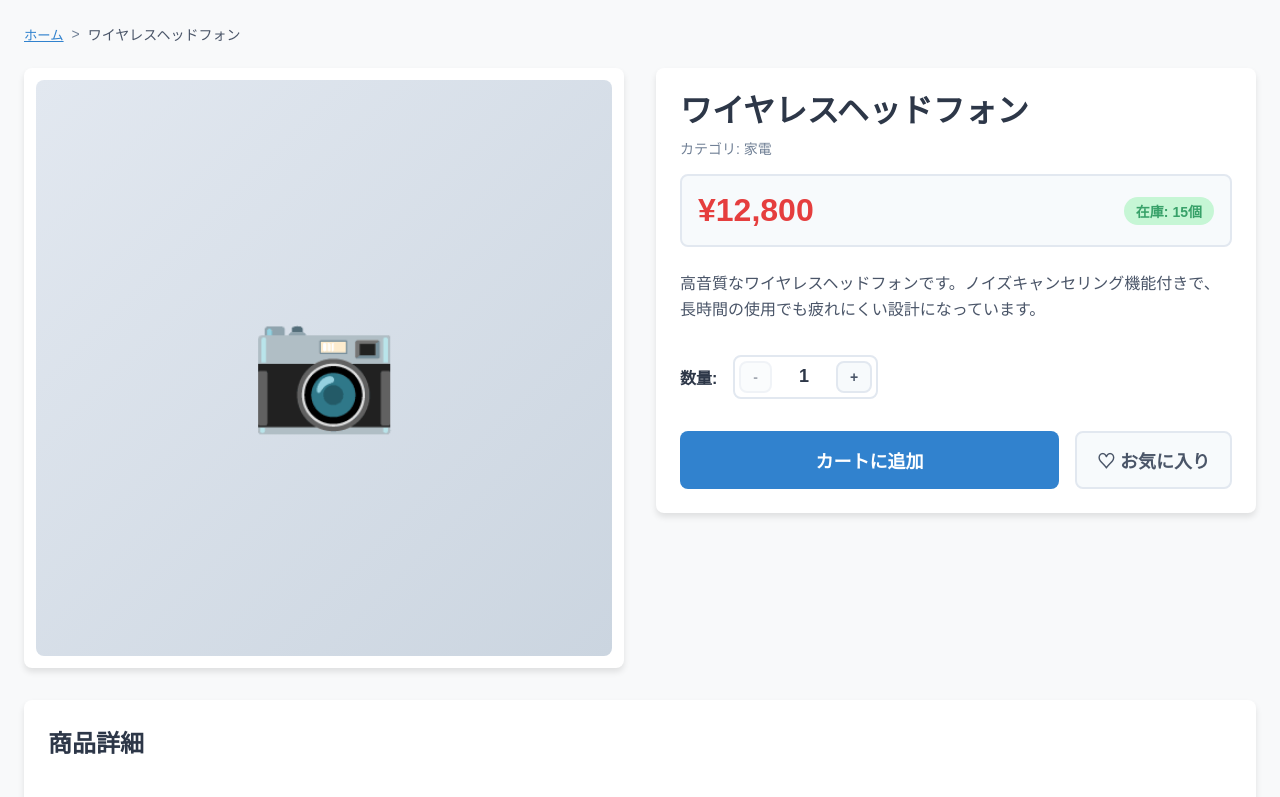
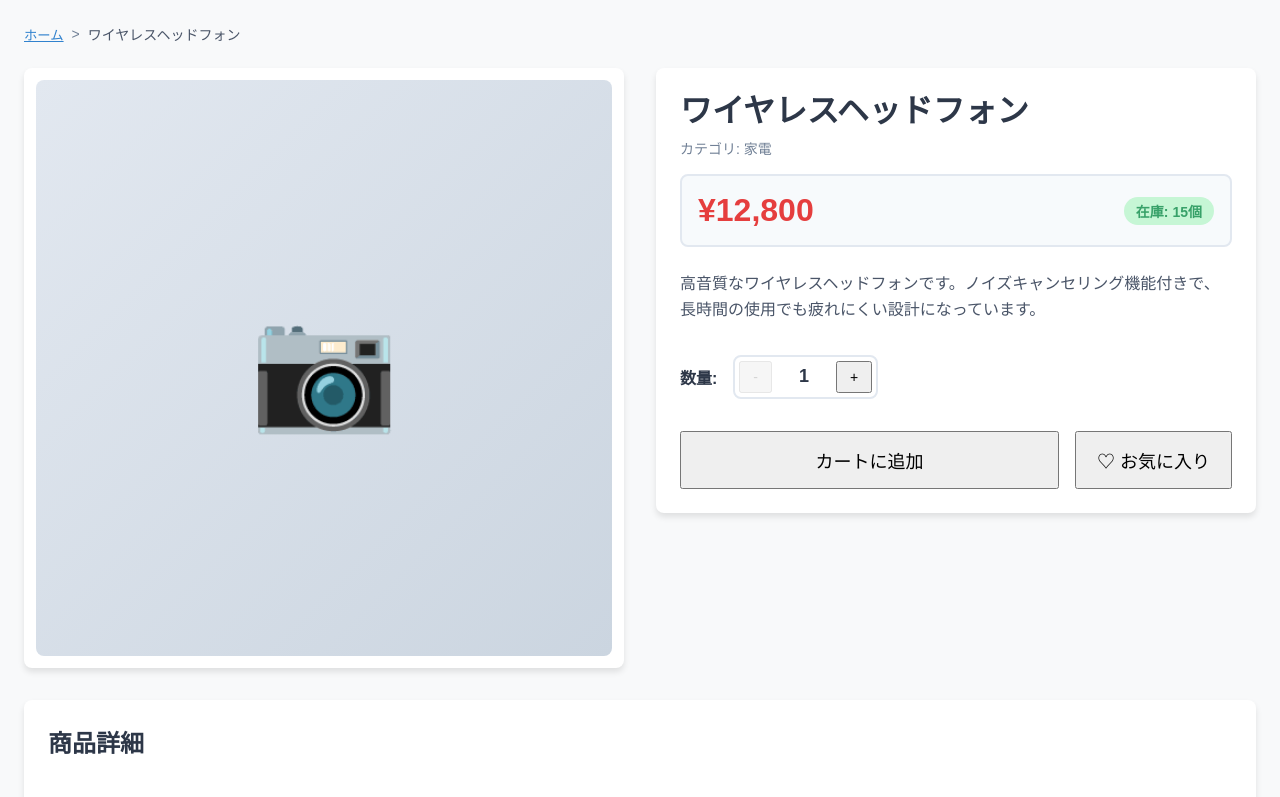
Before and after one commit to Semi-koron/KCLhack2025-EC, a Next.js app: page /product/1 in a window 1280 px wide. Shown: the top 797 px of the page. Built offline with nearby package versions, Linux system fonts and the light colour scheme.

Commit message:
feat step5

```diff
--- a/src/components/Button/index.module.css
+++ b/src/components/Button/index.module.css
@@ -1,10 +1,5 @@
 .button {
-  font-weight: 600;
-  border-radius: 8px;
-  border: none;
-  cursor: pointer;
-  opacity: 1;
-  transition: all 0.2s;
+  /* ここにスタイルを定義 */
 }
 
 .button:disabled {
@@ -14,8 +9,7 @@
 
 /* Variant styles */
 .primary {
-  background: #3182ce;
-  color: white;
+  /* ここにスタイルを定義 */
 }
 
 .primary:hover:not(:disabled) {
@@ -23,9 +17,7 @@
 }
 
 .secondary {
-  background: #f7fafc;
-  color: #4a5568;
-  border: 2px solid #e2e8f0;
+  /* ここにスタイルを定義 */
 }
 
 .secondary:hover:not(:disabled) {
```
